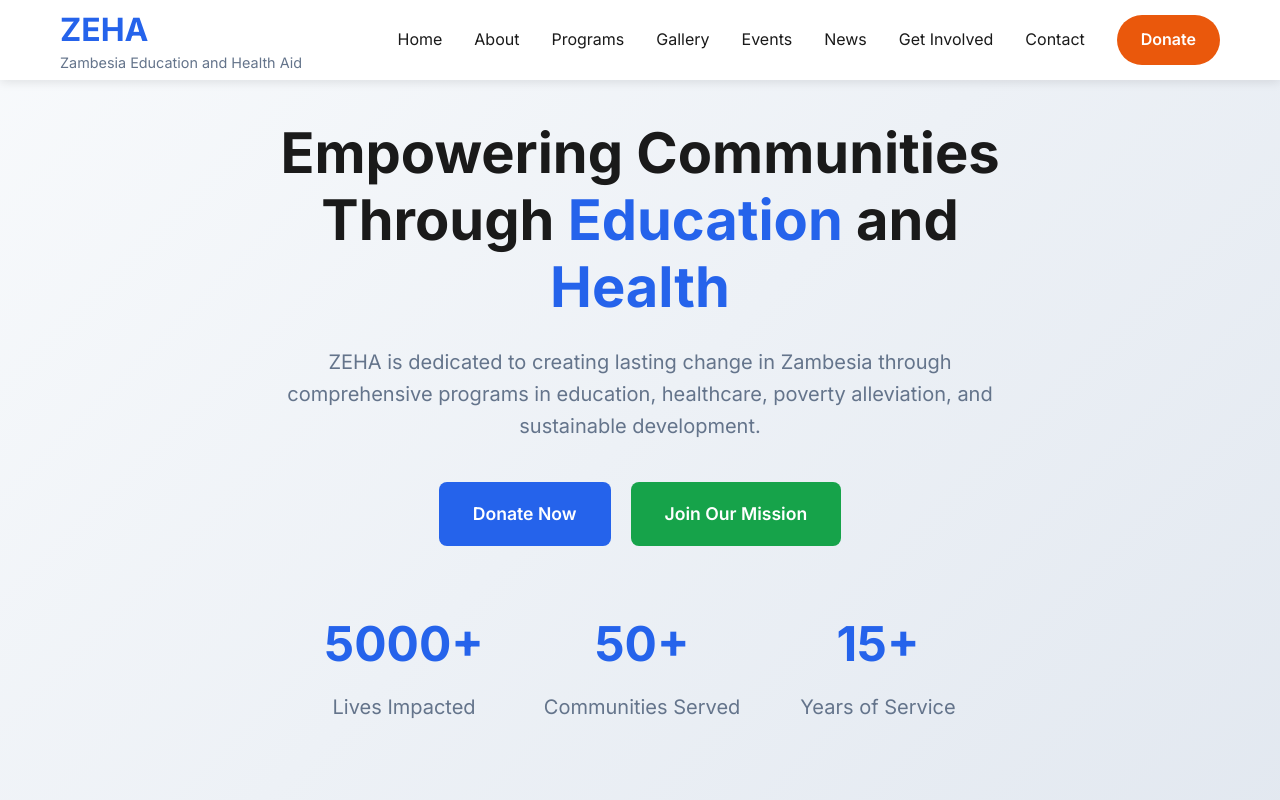
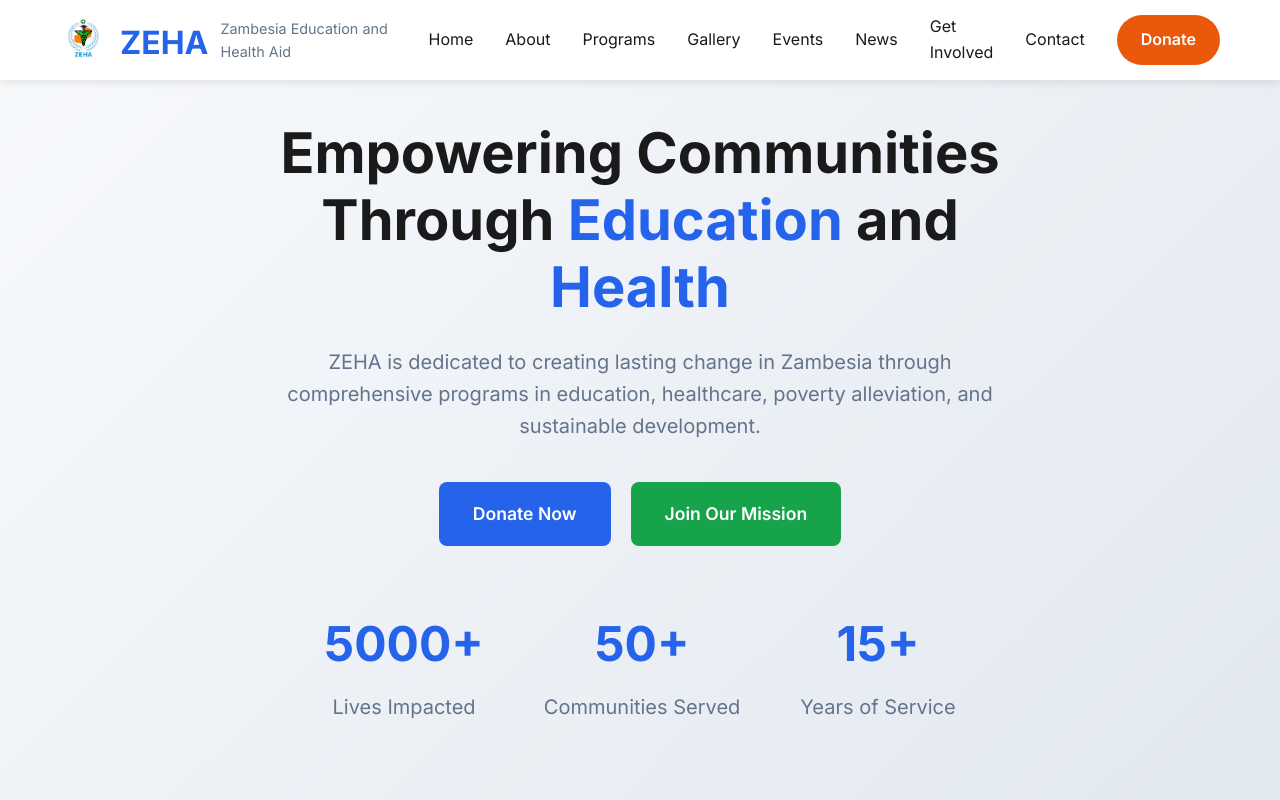
Before and after one commit to 445955/ZEHA-website, a plain HTML site: page CascadeProjects/zeha-website/index.html in a window 1280 px wide. Shown: the top 800 px of the page. Drawn offline with Linux system fonts and the light colour scheme.

Commit message:
Use PNG logo across site

```diff
--- a/CascadeProjects/zeha-website/css/styles.css
+++ b/CascadeProjects/zeha-website/css/styles.css
@@ -48,6 +48,24 @@ body {
     justify-content: space-between;
     align-items: center;
     height: 80px;
+}
+
+.nav-logo {
+    display: flex;
+    align-items: center;
+    gap: 12px;
+}
+
+.nav-logo a.logo-link {
+    display: inline-flex;
+    align-items: center;
+}
+
+.nav-logo img {
+    height: 48px;
+    width: auto;
+    display: block;
+    border-radius: 6px;
 }
 
 .nav-logo h2 {
--- a/CascadeProjects/zeha-website/index.html
+++ b/CascadeProjects/zeha-website/index.html
@@ -14,6 +14,9 @@
     <nav class="navbar">
         <div class="nav-container">
             <div class="nav-logo">
+                <a href="index.html" class="logo-link" aria-label="ZEHA Home">
+                    <img src="images/logo.png" alt="ZEHA logo">
+                </a>
                 <h2>ZEHA</h2>
                 <span>Zambesia Education and Health Aid</span>
             </div>
```
Also changed, not shown: CascadeProjects/zeha-website/about.html (+3 -0 lines), CascadeProjects/zeha-website/blog.html (+3 -0 lines), CascadeProjects/zeha-website/contact.html (+3 -0 lines), CascadeProjects/zeha-website/donate.html (+3 -0 lines), CascadeProjects/zeha-website/events.html (+3 -0 lines), CascadeProjects/zeha-website/gallery.html (+3 -0 lines), CascadeProjects/zeha-website/programs.html (+3 -0 lines), CascadeProjects/zeha-website/volunteer.html (+3 -0 lines), CascadeProjects/zeha-website/images/logo.png (added), CascadeProjects/zeha-website/images/logo.svg (added).
